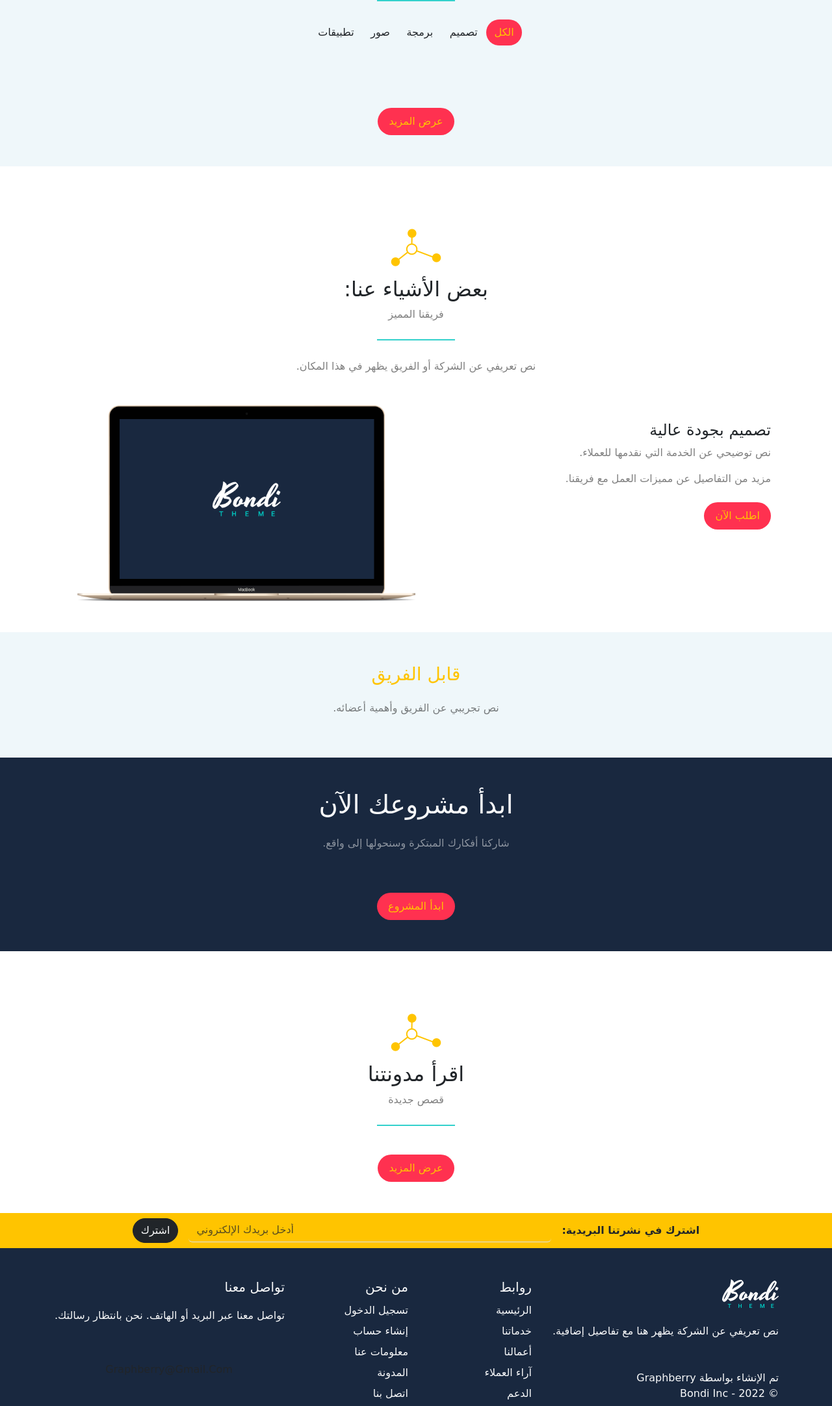
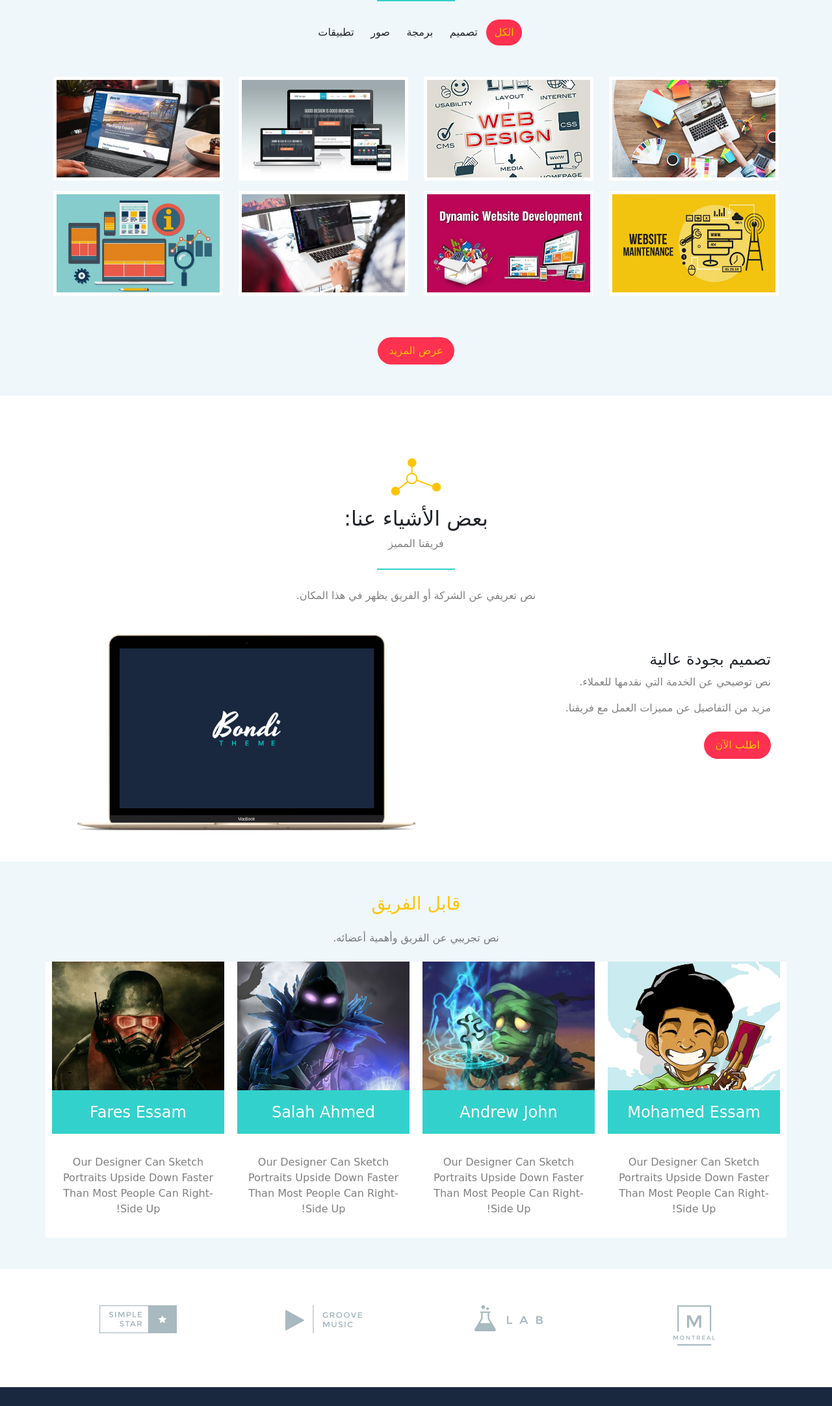
Before and after one commit to mohamedEssamMo/Bondi, a plain HTML site: page index-ar.html in a window 1280 px wide. Shown: the part 1560-3724 px from the top of the page at 65% size. Drawn offline with Linux system fonts and the light colour scheme; files whose address does not match are found by name; a web font is replaced by a local one.

Commit message:
Add full arabic Version

```diff
--- a/index-ar.html
+++ b/index-ar.html
@@ -109,7 +109,48 @@
         <li>صور</li>
         <li>تطبيقات</li>
       </ul>
-      <!-- الصور كما هي -->
+      <div class="row">
+        <div class="col-sm-6 col-md-4 col-lg-3">
+          <div class="box bg-white mb-3" data-work="Application">
+            <img src="assets/img/work-01.jpg" alt="work image" class="img-fluid">
+          </div>
+        </div>
+        <div class="col-sm-6 col-md-4 col-lg-3">
+          <div class="box bg-white mb-3" data-work="Application">
+            <img src="assets/img/work-02.jpg" alt="work image" class="img-fluid">
+          </div>
+        </div>
+        <div class="col-sm-6 col-md-4 col-lg-3">
+          <div class="box bg-white mb-3" data-work="Application">
+            <img src="assets/img/work-03.jpg" alt="work image" class="img-fluid">
+          </div>
+        </div>
+        <div class="col-sm-6 col-md-4 col-lg-3">
+          <div class="box bg-white mb-3" data-work="Application">
+            <img src="assets/img/work-04.jpg" alt="work image" class="img-fluid">
+          </div>
+        </div>
+        <div class="col-sm-6 col-md-4 col-lg-3">
+          <div class="box bg-white mb-3" data-work="Application">
+            <img src="assets/img/work-05.jpg" alt="work image" class="img-fluid">
+          </div>
+        </div>
+        <div class="col-sm-6 col-md-4 col-lg-3">
+          <div class="box bg-white mb-3" data-work="Application">
+            <img src="assets/img/work-06.jpg" alt="work image" class="img-fluid">
+          </div>
+        </div>
+        <div class="col-sm-6 col-md-4 col-lg-3">
+          <div class="box bg-white mb-3" data-work="Application">
+            <img src="assets/img/work-07.jpg" alt="work image" class="img-fluid">
+          </div>
+        </div>
+        <div class="col-sm-6 col-md-4 col-lg-3">
+          <div class="box bg-white mb-3" data-work="Application">
+            <img src="assets/img/work-08.jpg" alt="work image" class="img-fluid">
+          </div>
+        </div>
+      </div>
       <button class="btn btn-main Text-center mt-5 rounded-pill text-uppercase">عرض المزيد</button>
     </div>
   </section>
@@ -142,7 +183,61 @@
         <h3 class="text-uppercase mb-4 fw-600">قابل الفريق</h3>
         <p class="text-black-50 text-md-center text-start ">نص تجريبي عن الفريق وأهمية أعضائه.</p>
       </div>
-      <!-- البطاقات تبقى كما هي مع الصور -->
+      <div class="row mt-4">
+        <div class="card col-lg-3 col-md-6 col-12 bg-white">
+          <div class="card-img-wrapper" data-tName="Mohamed Essam">
+            <img src="assets/img/team-1.png" alt="Team image">
+          </div>
+          <div class="card-body">
+            <p class="text-black-50 fs-6 mt-3">
+              Our designer can sketch portraits upside down faster than most people can right-side up!
+            </p>
+          </div>
+        </div>
+
+        <div class="card col-lg-3 col-md-6 col-12 bg-white">
+          <div class="card-img-wrapper" data-tName="Andrew John">
+            <img src="assets/img/team-2.png" alt="Team image">
+          </div>
+          <div class="card-body">
+            <p class="text-black-50 fs-6 mt-3">
+              Our designer can sketch portraits upside down faster than most people can right-side up!
+            </p>
+          </div>
+        </div>
+
+        <div class="card col-lg-3 col-md-6 col-12 bg-white">
+          <div class="card-img-wrapper" data-tName="Salah Ahmed">
+            <img src="assets/img/team-3.png" alt="Team image">
+          </div>
+          <div class="card-body">
+            <p class="text-black-50 fs-6 mt-3">
+              Our designer can sketch portraits upside down faster than most people can right-side up!
+            </p>
+          </div>
+        </div>
+
+        <div class="card col-lg-3 col-md-6 col-12 bg-white">
+          <div class="card-img-wrapper" data-tName="Fares Essam">
+            <img src="assets/img/team-4.png" alt="Team image">
+          </div>
+          <div class="card-body">
+            <p class="text-black-50 fs-6 mt-3">
+              Our designer can sketch portraits upside down faster than most people can right-side up!
+            </p>
+          </div>
+        </div>
+      </div>
+    </div>
+  </section>
+  <section class="tech pt-5 pb-5 text-center bg-white">
+    <div class="container">
+      <ul class="row list-unstyled">
+        <li class="col-lg-3 col-md-6 col-12 mt-2 bg-white"><img src="assets/img/tech-1.png" alt="tech-1"></li>
+        <li class="col-lg-3 col-md-6 col-12 mt-2 bg-white"><img src="assets/img/tech-2.png" alt="tech-1"></li>
+        <li class="col-lg-3 col-md-6 col-12 mt-2 bg-white"><img src="assets/img/tech-3.png" alt="tech-1"></li>
+        <li class="col-lg-3 col-md-6 col-12 mt-2 bg-white"><img src="assets/img/tech-4.png" alt="tech-1"></li>
+      </ul>
     </div>
   </section>
   <section class="start-project d-flex justify-content-center align-items-center pt-5 pb-5">
@@ -161,7 +256,32 @@
         <h2 class="fw-normal mt-3 ">اقرأ مدونتنا</h2>
         <p class="text-black-50 pb-2 text-uppercase">قصص جديدة</p>
       </div>
-      <!-- كروت المقالات تبقى كما هي -->
+      <div class="row mt-5">
+        <div class="card border-0 col-md-4 col-12">
+          <img src="assets/img/blog-1.jpg" class="card-img-top" alt="...">
+          <div class="card-body">
+            <span>September 6, 2025</span>
+            <h5 class="card-title">some awesome title here</h5>
+            </p>
+          </div>
+        </div>
+        <div class="card border-0 col-md-4 col-sm-6 col-12">
+          <img src="assets/img/blog-2.jpg" class="card-img-top" alt="...">
+          <div class="card-body">
+            <span>September 6, 2025</span>
+            <h5 class="card-title">some awesome title here</h5>
+            </p>
+          </div>
+        </div>
+        <div class="card border-0 col-md-4 col-sm-6 col-12">
+          <img src="assets/img/blog-3.jpg" class="card-img-top" alt="...">
+          <div class="card-body">
+            <span>September 6, 2025</span>
+            <h5 class="card-title">some awesome title here</h5>
+            </p>
+          </div>
+        </div>
+      </div>
       <button class="btn btn-main Text-center mt-5 rounded-pill text-uppercase">عرض المزيد</button>
     </div>
   </section>
```
Also changed, not shown: index.html (+8 -8 lines).
